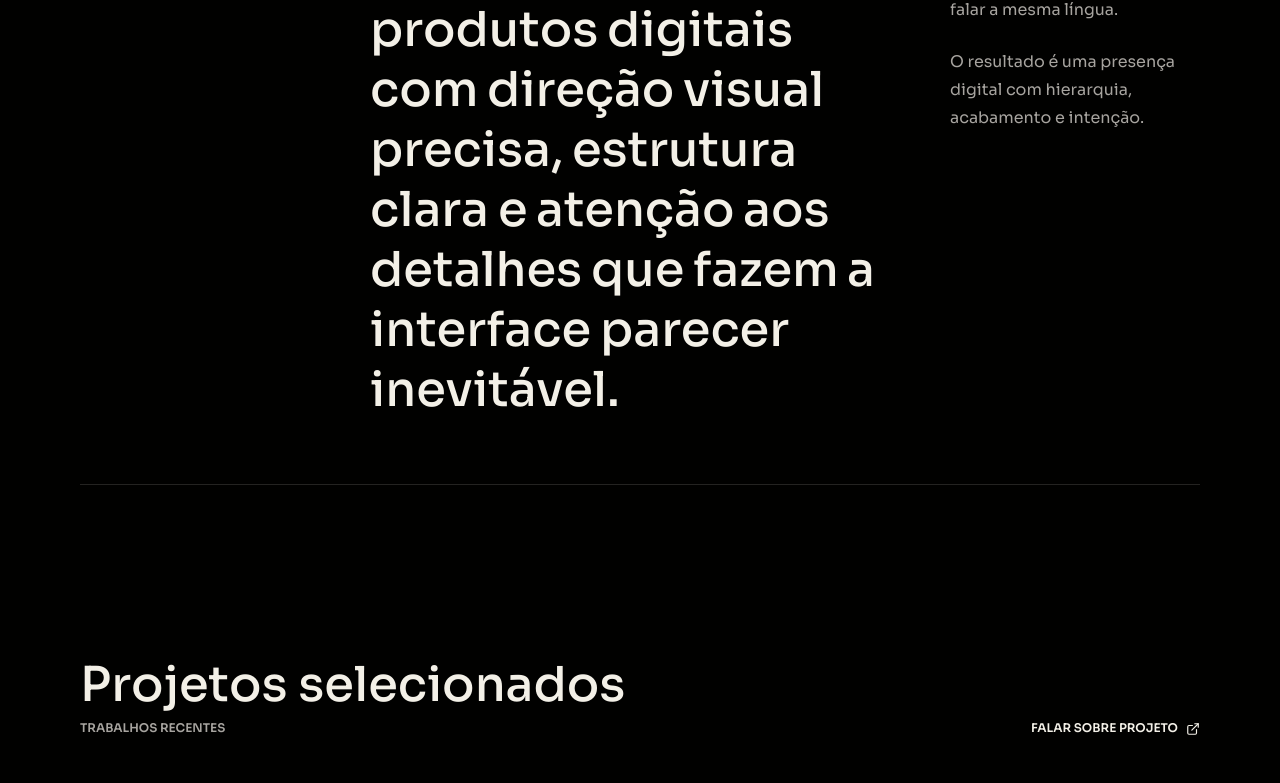
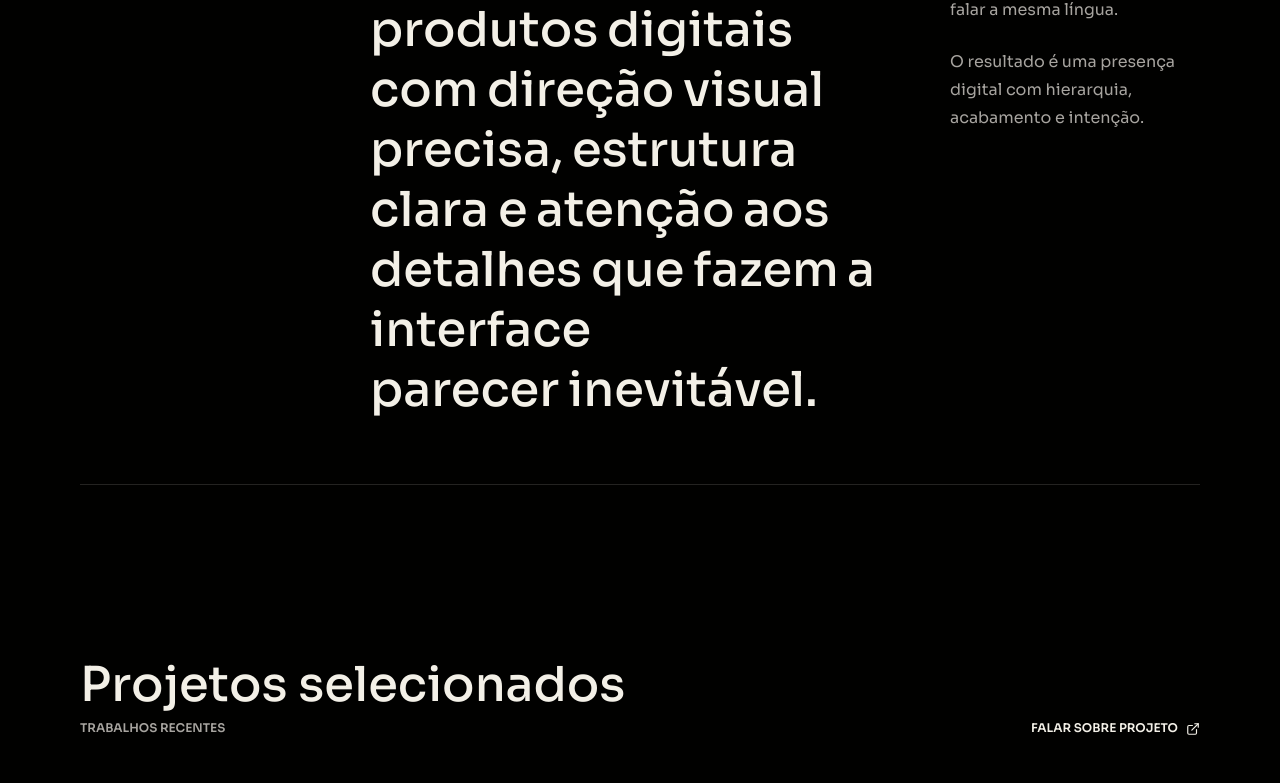
Before and after one commit to Monteiromathe550/matheus-portifolio, a React (Vite) app: page / in a window 1280 px wide. Shown: the part 1005-1788 px from the top of the page. Built offline with nearby package versions, Linux system fonts and the light colour scheme.

Commit message:
Fix mobile text widows

```diff
--- a/src/App.tsx
+++ b/src/App.tsx
@@ -72,9 +72,26 @@ const navItems = [
   { id: "contato", label: "Contato" },
 ]
 
+function keepLastWordsTogether(text: string) {
+  return text.replace(/\s+([^\s]+)$/, "\u00a0$1")
+}
+
 function ScrollRevealText({ text }: { text: string }) {
   const ref = useRef<HTMLParagraphElement>(null)
   const words = text.split(" ")
+  const mainWords = words.slice(0, -2)
+  const tailWords = words.slice(-2)
+
+  const renderRevealWord = (word: string, index: number, isLast = false) => (
+    <span
+      key={`${word}-${index}`}
+      className="about-reveal-word"
+      style={{ opacity: 0.22, transform: "translateY(14px)" } as CSSProperties}
+    >
+      {word}
+      {isLast ? "" : " "}
+    </span>
+  )
 
   useEffect(() => {
     const reduceMotion = window.matchMedia("(prefers-reduced-motion: reduce)").matches
@@ -115,18 +132,10 @@ function ScrollRevealText({ text }: { text: string }) {
 
   return (
     <p ref={ref} className="text-3xl font-medium leading-tight text-primary md:text-5xl lg:col-span-6" aria-label={text}>
-      {words.map((word, index) => {
-        return (
-          <span
-            key={`${word}-${index}`}
-            className="about-reveal-word"
-            style={{ opacity: 0.22, transform: "translateY(14px)" } as CSSProperties}
-          >
-            {word}
-            {index < words.length - 1 ? " " : ""}
-          </span>
-        )
-      })}
+      {mainWords.map((word, index) => renderRevealWord(word, index))}
+      <span className="about-reveal-tail">
+        {tailWords.map((word, index) => renderRevealWord(word, mainWords.length + index, index === tailWords.length - 1))}
+      </span>
     </p>
   )
 }
@@ -252,7 +261,7 @@ function Hero() {
           </span>
         </h1>
         <p className="max-w-2xl text-base leading-8 text-muted-foreground md:text-lg">
-          Criação de interfaces, sites e experiências digitais pensadas para unir estética, usabilidade e conversão. Minimalismo com propósito.
+          {keepLastWordsTogether("Criação de interfaces, sites e experiências digitais pensadas para unir estética, usabilidade e conversão. Minimalismo com propósito.")}
         </p>
         <a href="#projetos" className="mt-12 inline-flex items-center gap-4 text-xs font-semibold uppercase text-muted-foreground transition-colors hover:text-primary">
           <span className="grid h-12 w-12 place-items-center border border-border">
@@ -300,7 +309,7 @@ function Projects() {
                 ))}
               </div>
               <h3 className="mb-4 text-2xl font-medium text-primary">{project.title}</h3>
-              <p className="text-sm leading-6 text-muted-foreground">{project.summary}</p>
+              <p className="text-sm leading-6 text-muted-foreground">{keepLastWordsTogether(project.summary)}</p>
             </div>
           </button>
         ))}
@@ -386,15 +395,15 @@ function ProjectDialog({ project, onClose }: { project: Project; onClose: () =>
           <div className="flex min-h-[420px] flex-col p-6 md:p-8">
             <p className="mb-4 text-xs font-semibold uppercase text-muted-foreground">{project.category}</p>
             <h2 id={titleId} className="mb-6 text-3xl font-medium leading-tight text-primary md:text-4xl">{project.title}</h2>
-            <p className="mb-8 text-base leading-7 text-muted-foreground">{project.summary}</p>
+            <p className="mb-8 text-base leading-7 text-muted-foreground">{keepLastWordsTogether(project.summary)}</p>
             <div className="mb-8 space-y-6 border-y border-border py-6">
               <div>
                 <p className="mb-2 text-[10px] font-semibold uppercase text-muted-foreground">Desafio</p>
-                <p className="text-sm leading-6 text-muted-foreground">{project.challenge}</p>
+                <p className="text-sm leading-6 text-muted-foreground">{keepLastWordsTogether(project.challenge)}</p>
               </div>
               <div>
                 <p className="mb-2 text-[10px] font-semibold uppercase text-muted-foreground">Resultado</p>
-                <p className="text-sm leading-6 text-muted-foreground">{project.result}</p>
+                <p className="text-sm leading-6 text-muted-foreground">{keepLastWordsTogether(project.result)}</p>
               </div>
             </div>
             <div className="mt-auto flex flex-col gap-3 sm:flex-row">
@@ -419,8 +428,8 @@ function About() {
         <p className="text-xs font-semibold uppercase text-muted-foreground lg:col-span-3">Sobre</p>
         <ScrollRevealText text="Desenho páginas e produtos digitais com direção visual precisa, estrutura clara e atenção aos detalhes que fazem a interface parecer inevitável." />
         <div className="space-y-6 text-base leading-7 text-muted-foreground lg:col-span-3">
-          <p>Atuo nos pontos onde marca, produto e conversão precisam falar a mesma língua.</p>
-          <p>O resultado é uma presença digital com hierarquia, acabamento e intenção.</p>
+          <p>{keepLastWordsTogether("Atuo nos pontos onde marca, produto e conversão precisam falar a mesma língua.")}</p>
+          <p>{keepLastWordsTogether("O resultado é uma presença digital com hierarquia, acabamento e intenção.")}</p>
         </div>
       </div>
     </section>
@@ -436,7 +445,7 @@ function Services() {
           <div key={title} className="border border-border bg-card p-7">
             <p className="mb-10 text-xs font-semibold text-muted-foreground">{String(index + 1).padStart(2, "0")}</p>
             <h3 className="mb-5 text-2xl font-medium text-primary">{title}</h3>
-            <p className="text-sm leading-6 text-muted-foreground">{text}</p>
+            <p className="text-sm leading-6 text-muted-foreground">{keepLastWordsTogether(text)}</p>
           </div>
         ))}
       </div>
@@ -457,7 +466,7 @@ function Process() {
             <div key={title} className="grid gap-4 py-6 first:pt-0 last:pb-0 sm:grid-cols-[4rem_0.72fr_1.28fr] sm:items-start">
               <p className="text-xs font-semibold text-secondary">{number}</p>
               <h3 className="text-xl font-medium text-primary">{title}</h3>
-              <p className="max-w-xl text-sm leading-6 text-muted-foreground">{text}</p>
+              <p className="max-w-xl text-sm leading-6 text-muted-foreground">{keepLastWordsTogether(text)}</p>
             </div>
           ))}
         </div>
@@ -476,10 +485,10 @@ function Contact() {
           <p className="mb-5 text-xs font-semibold uppercase text-muted-foreground">Contato</p>
           <h2 className="mb-7 text-4xl font-medium leading-tight text-primary md:text-5xl">Iniciar projeto</h2>
           <p className="max-w-md text-base leading-7 text-muted-foreground">
-            Conte o que você quer construir. Eu retorno com próximos passos, escopo inicial e uma direção clara para começarmos sem chute de preço.
+            {keepLastWordsTogether("Conte o que você quer construir. Eu retorno com próximos passos, escopo inicial e uma direção clara para começarmos sem chute de preço.")}
           </p>
           <p className="mt-5 max-w-md text-sm leading-6 text-muted-foreground">
-            O orçamento previsto ajuda a ajustar profundidade, prazo e prioridade desde a primeira resposta.
+            {keepLastWordsTogether("O orçamento previsto ajuda a ajustar profundidade, prazo e prioridade desde a primeira resposta.")}
           </p>
           <div className="mt-10 space-y-6">
             <div>
--- a/src/index.css
+++ b/src/index.css
@@ -117,6 +117,16 @@ body {
   text-rendering: geometricPrecision;
 }
 
+h1,
+h2,
+h3 {
+  text-wrap: balance;
+}
+
+p {
+  text-wrap: pretty;
+}
+
 
 ::selection {
   background: var(--primary);
@@ -160,6 +170,11 @@ textarea {
     color 180ms linear,
     transform 260ms cubic-bezier(0.16, 1, 0.3, 1);
   will-change: opacity, transform;
+}
+
+.about-reveal-tail {
+  display: inline-block;
+  white-space: nowrap;
 }
 
 .scroll-polish {
```
